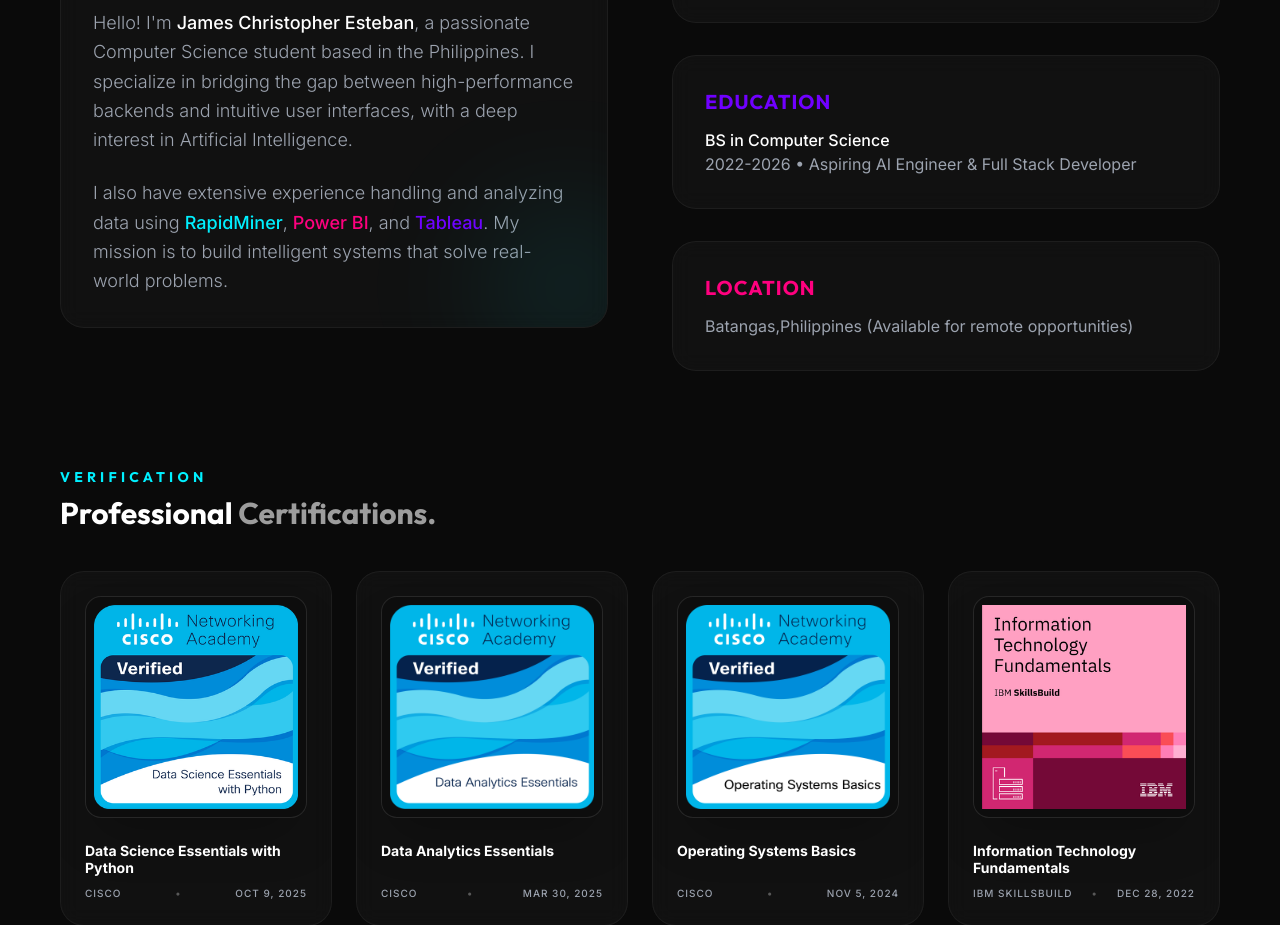
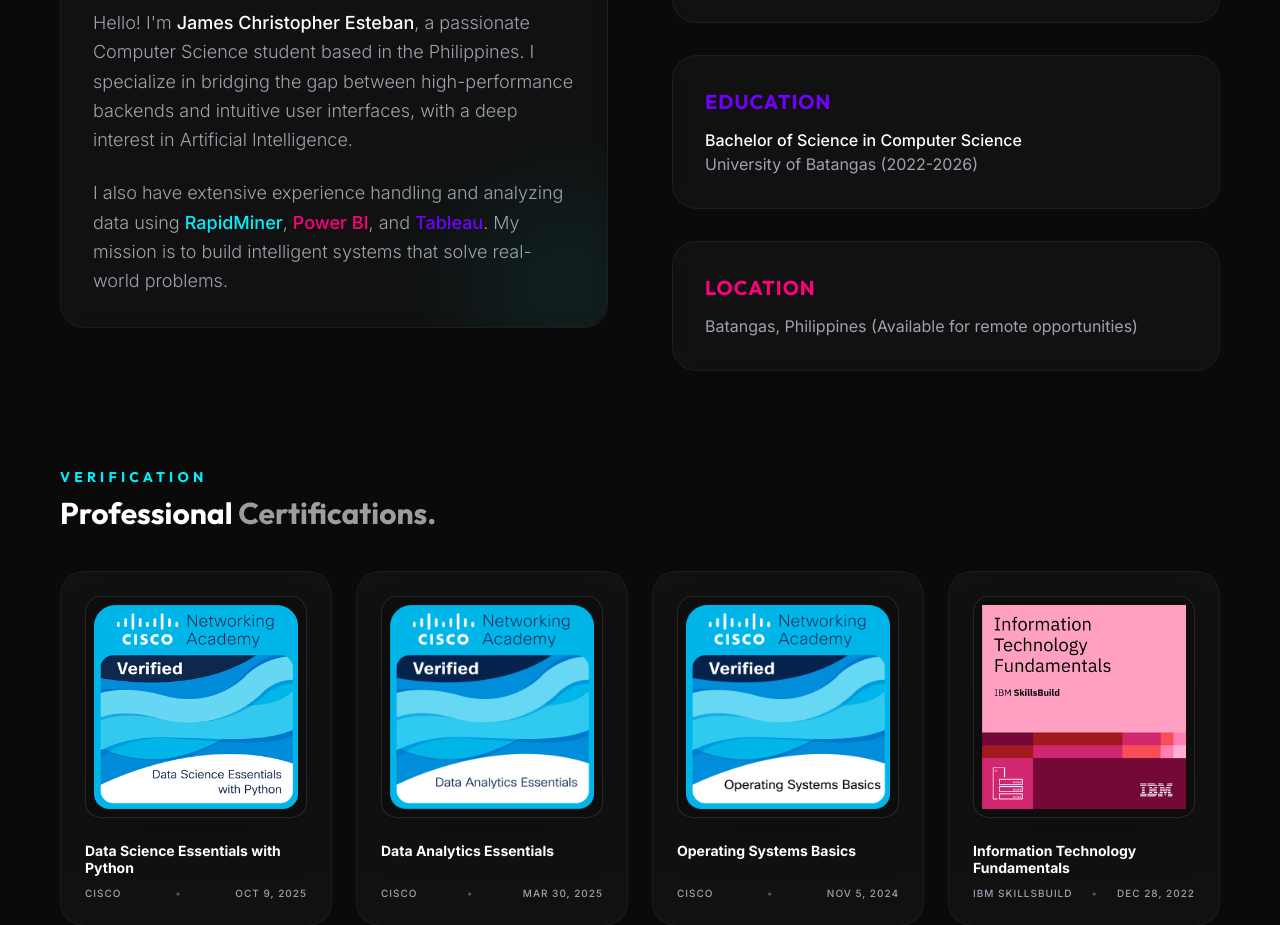
Before and after one commit to 0910jz/MyPortfolio, a React (Vite) app: page / in a window 1280 px wide. Shown: the part 1500-2425 px from the top of the page. Built offline with nearby package versions, Linux system fonts and the light colour scheme.

Commit message:
Update About.jsx

```diff
--- a/src/components/About.jsx
+++ b/src/components/About.jsx
@@ -47,7 +47,6 @@
           transition={{ duration: 0.8 }}
           className="relative"
         >
-          {/* Decorative element */}
           <div className="absolute top-0 left-0 w-20 h-20 border-t-2 border-l-2 border-primary/50 -translate-x-4 -translate-y-4" />
 
           <div className="glass rounded-3xl p-8 relative overflow-hidden group">
@@ -77,18 +76,17 @@
 
           <div className="glass p-8 rounded-3xl border-l-4 border-tertiary">
             <h3 className="text-xl font-bold mb-3 text-tertiary uppercase tracking-wider">Education</h3>
-            <p className="text-white font-medium">BS in Computer Science</p>
-            <p className="text-gray-400">2022-2026 • Aspiring AI Engineer & Full Stack Developer</p>
+            <p className="text-white font-medium">Bachelor of Science in Computer Science</p>
+            <p className="text-gray-400">University of Batangas (2022-2026)</p>
           </div>
 
           <div className="glass p-8 rounded-3xl border-l-4 border-primary">
             <h3 className="text-xl font-bold mb-3 text-primary uppercase tracking-wider">Location</h3>
-            <p className="text-gray-400">Batangas,Philippines (Available for remote opportunities)</p>
+            <p className="text-gray-400">Batangas, Philippines (Available for remote opportunities)</p>
           </div>
         </motion.div>
       </div>
 
-      {/* Certifications Row */}
       <motion.div
         initial={{ opacity: 0, y: 30 }}
         whileInView={{ opacity: 1, y: 0 }}
```
